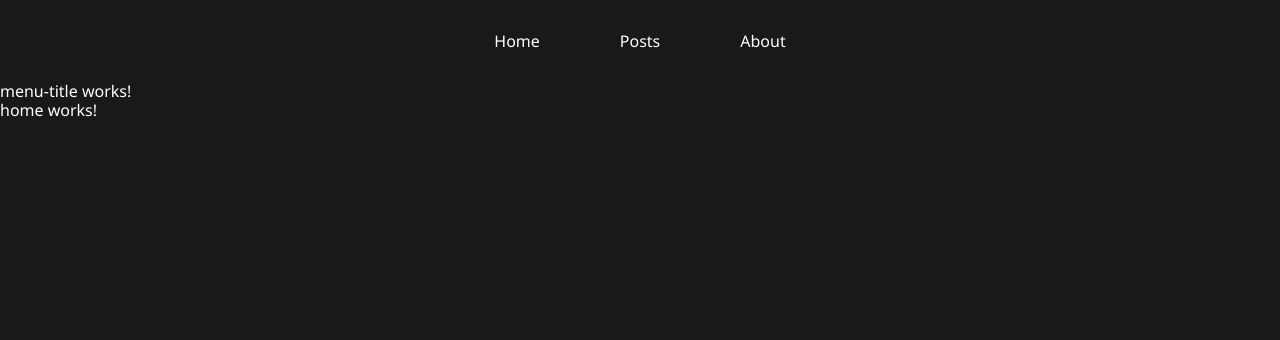
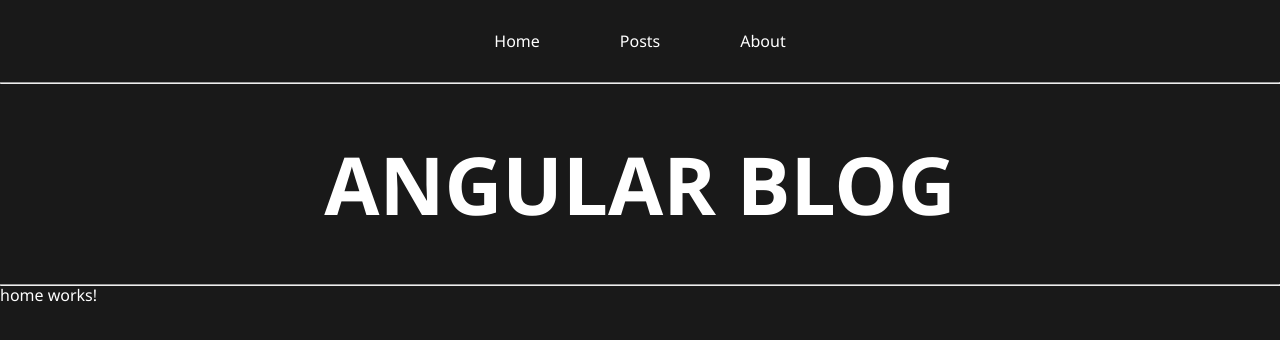
Before and after one commit to Joi-GN/angular-blog, an Angular app: page / in a window 1280 px wide. Shown: the top 340 px of the page. Built offline with nearby package versions, Linux system fonts and the light colour scheme.

Commit message:
update menu-title

```diff
--- a/src/app/components/menu-title/menu-title.component.css
+++ b/src/app/components/menu-title/menu-title.component.css
@@ -0,0 +1,16 @@
+.title {
+  text-align: center;
+  text-transform: uppercase;
+}
+
+@media screen and (min-width: 0) {
+  .title {
+    font-size: 3rem;
+  }
+}
+
+@media screen and (min-width: 480px) {
+  .title {
+    font-size: 5rem;
+  }
+}
--- a/src/app/components/menu-title/menu-title.component.html
+++ b/src/app/components/menu-title/menu-title.component.html
@@ -1 +1,5 @@
-<p>menu-title works!</p>
+<div class="container__title">
+  <hr class="separator">
+  <h1 class="title">Angular Blog</h1>
+  <hr class="separator">
+</div>
```
